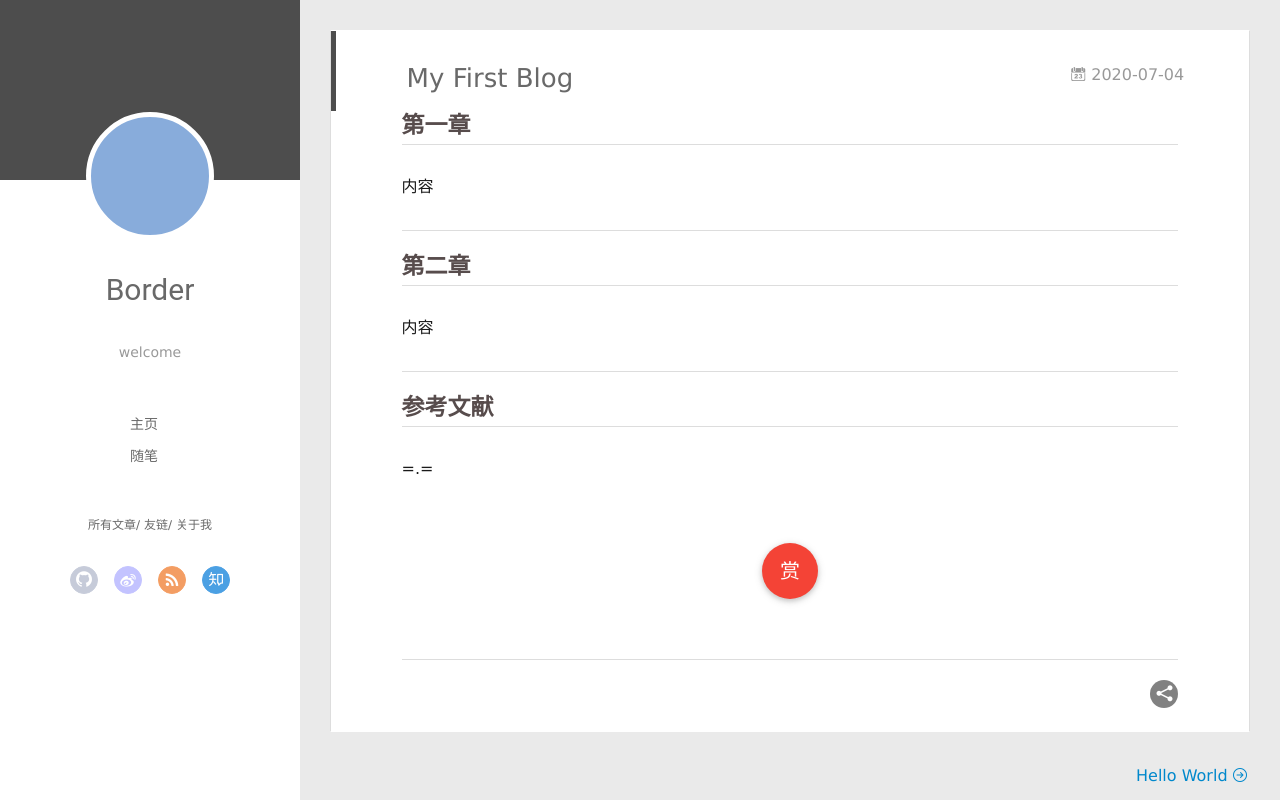
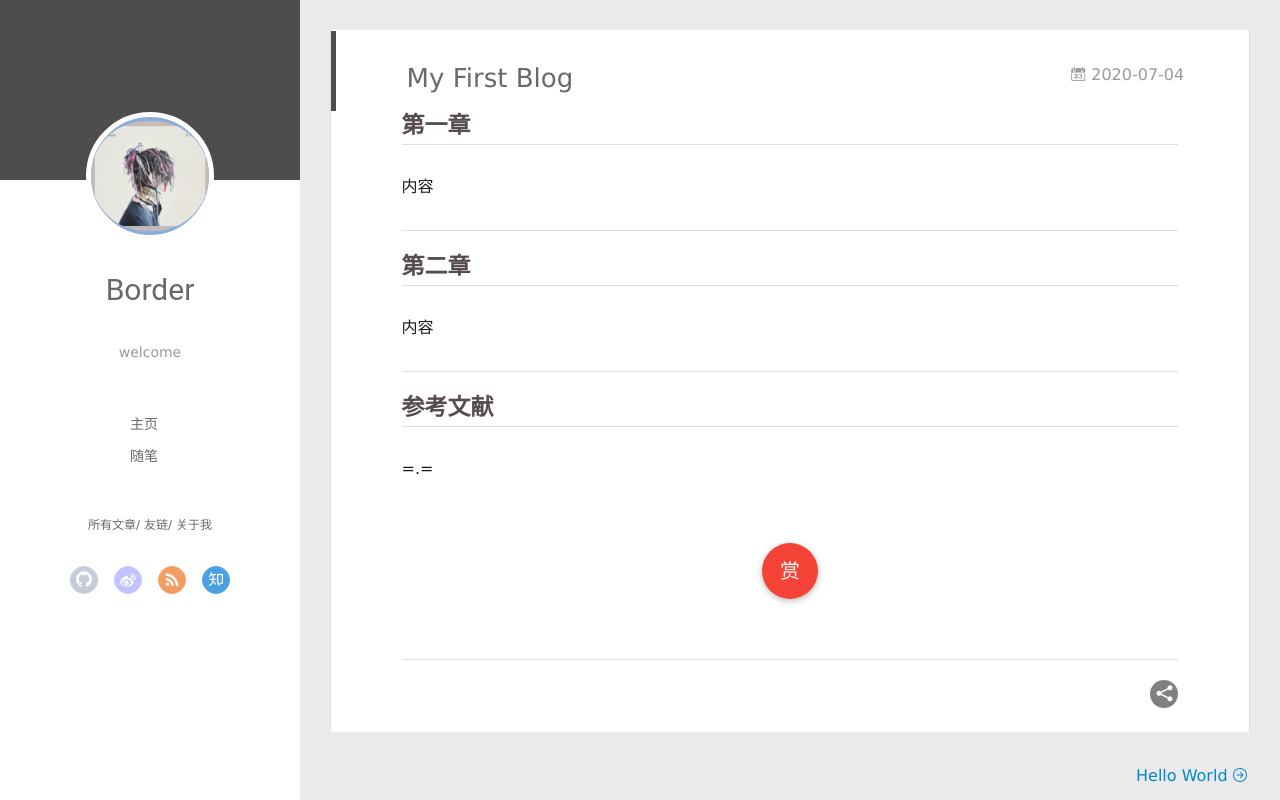
Before and after one commit to Border-kage/Border-kage.github.io, a plain HTML site: page 2020/07/04/My-First-Blog/index.html in a window 1280 px wide. Drawn offline with Linux system fonts and the light colour scheme; no server answers.

Commit message:
Site updated: 2020-07-04 12:05:32

```diff
--- a/2020/07/04/My-First-Blog/index.html
+++ b/2020/07/04/My-First-Blog/index.html
@@ -47,7 +47,7 @@
 <div class="intrude-less">
 	<header id="header" class="inner">
 		<a href="/" class="profilepic">
-			<img src="" class="js-avatar">
+			<img src="/img/R1.jpg" class="js-avatar">
 		</a>
 		<hgroup>
 		  <h1 class="header-author"><a href="/">Border</a></h1>
@@ -107,7 +107,7 @@
 	<div class="intrude-less">
 		<header id="header" class="inner">
 			<div class="profilepic">
-				<img src="" class="js-avatar">
+				<img src="/img/R1.jpg" class="js-avatar">
 			</div>
 			<hgroup>
 			  <h1 class="header-author js-header-author">Border</h1>
```
Also changed, not shown: 2020/07/04/hello-world/index.html (+2 -2 lines), archives/2020/07/index.html (+2 -2 lines), archives/2020/index.html (+2 -2 lines), archives/index.html (+2 -2 lines), index.html (+2 -2 lines).
